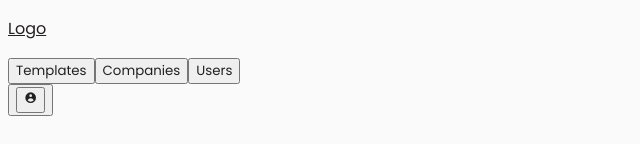
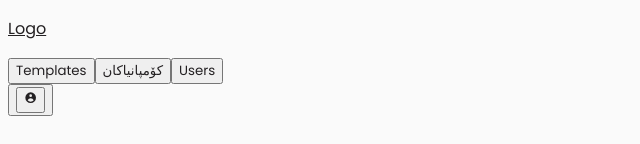
Before and after one commit to SeevProject/webapp, a React (Vite) app: page / in a window 1280 px wide. Shown: the top 144 px of the page, without its empty margins (0-640 px from the left). Built offline with nearby package versions, Linux system fonts and the light colour scheme; no server answers.

Commit message:
Add translation library and use it

```diff
--- a/package.json
+++ b/package.json
@@ -12,9 +12,11 @@
 		"@headlessui/react": "^1.7.14",
 		"@tanstack/react-query": "^4.29.3",
 		"firebase": "^9.20.0",
+		"i18next": "^22.5.0",
 		"react": "^18.2.0",
 		"react-dom": "^18.2.0",
 		"react-firebase-hooks": "^5.1.1",
+		"react-i18next": "^12.3.1",
 		"react-icons": "^4.8.0",
 		"react-router-dom": "^6.10.0"
 	},
--- a/src/components/NavCenterItem.tsx
+++ b/src/components/NavCenterItem.tsx
@@ -1,8 +1,10 @@
+import { useTranslation } from "react-i18next";
 import { Link } from "react-router-dom";
 import { useLocation } from "react-router-dom";
 
 export function NavCenterItem(props: { title: string; navigateTo: string }) {
 	const location = useLocation();
+	const { t } = useTranslation();
 
 	return (
 		<Link to={props.navigateTo}>
@@ -13,7 +15,7 @@ export function NavCenterItem(props: { title: string; navigateTo: string }) {
 						: "bg-box text-text"
 				}`} // If the template button is active, add specific styles; otherwise, add different styles
 			>
-				{props.title}
+				{t(props.title)}
 			</button>
 		</Link>
 	);
--- /dev/null
+++ b/src/translation.ts
@@ -0,0 +1,20 @@
+import i18n from "i18next";
+import { initReactI18next } from "react-i18next";
+
+const resources = {
+	ku: {
+		translation: {
+			Companies: "کۆمپانیاکان",
+		},
+	},
+};
+
+i18n.use(initReactI18next).init({
+	resources,
+	lng: "ku",
+	interpolation: {
+		escapeValue: false, // react already safes from xss
+	},
+});
+
+export default i18n;
```
Also changed, not shown: src/main.tsx (+7 -3 lines).
